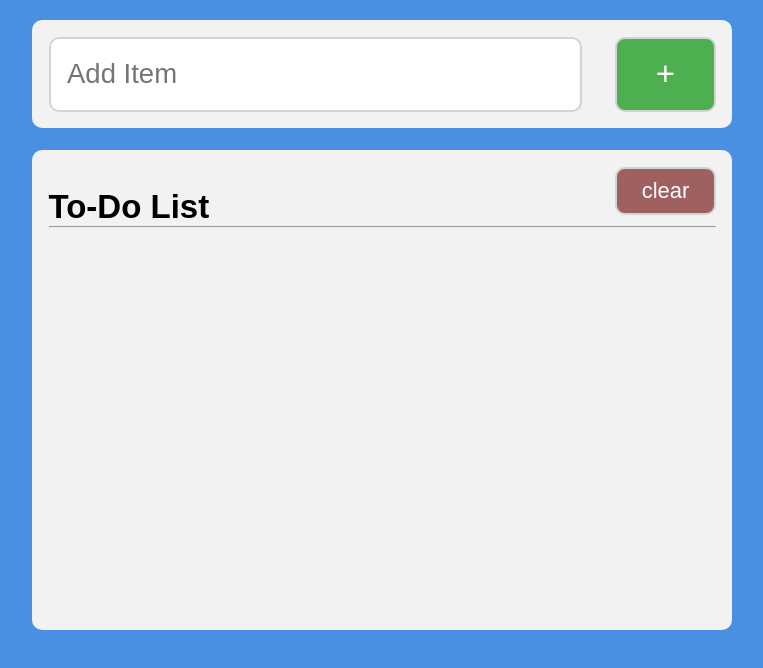
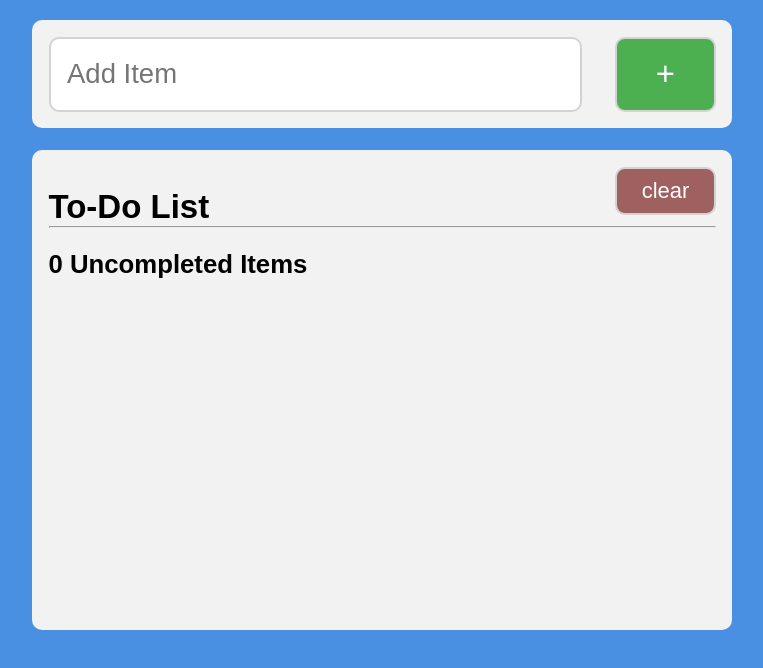
Before and after one commit to caffeinated-pixels/todolist-react, a React (Create React App) app: page / in a window 1280 px wide. Shown: the top 668 px of the page, without its empty margins (258-1021 px from the left). Built offline with nearby package versions, Linux system fonts and the light colour scheme.

Commit message:
added items header to unchecked list

```diff
--- a/src/CheckedItems.js
+++ b/src/CheckedItems.js
@@ -26,7 +26,7 @@ export default function CheckedItems(props) {
     return (
       <div id="checkedItems" className="checkedItems">
         <hr />
-        <h3 className="checkedHeader">
+        <h3 className="itemsHeader">
           {itemsNum} Completed {itemOrItems}
         </h3>
         {checkedItems}
--- a/src/UncheckedItems.js
+++ b/src/UncheckedItems.js
@@ -19,5 +19,15 @@ export default function UncheckedItems(props) {
     )
   })
 
-  return <div id="uncheckedItems">{uncheckedItems}</div>
+  const itemsNum = uncheckedItems.length
+  const itemOrItems = itemsNum === 1 ? 'Item' : 'Items'
+
+  return (
+    <div id="uncheckedItems">
+      <h3 className="itemsHeader">
+        {itemsNum} Uncompleted {itemOrItems}
+      </h3>
+      {uncheckedItems}
+    </div>
+  )
 }
--- a/src/styles/_listContainer.scss
+++ b/src/styles/_listContainer.scss
@@ -48,12 +48,13 @@
       font-size: 1.1rem;
     }
   }
+
+  .itemsHeader {
+    padding-top: 1rem;
+  }
+
   .checkedItems {
     margin-top: 1rem;
-
-    .checkedHeader {
-      padding-top: 1rem;
-    }
 
     .checked {
       text-decoration: line-through;
--- a/src/styles/main.css
+++ b/src/styles/main.css
@@ -154,12 +154,12 @@ section {
   font-size: 1.1rem;
 }
 
+.listContainer .itemsHeader {
+  padding-top: 1rem;
+}
+
 .listContainer .checkedItems {
   margin-top: 1rem;
-}
-
-.listContainer .checkedItems .checkedHeader {
-  padding-top: 1rem;
 }
 
 .listContainer .checkedItems .checked {
```
Also changed, not shown: src/styles/main.min.css (+1 -1 lines), 1 other file (tests, documents, lock files or other folders).
